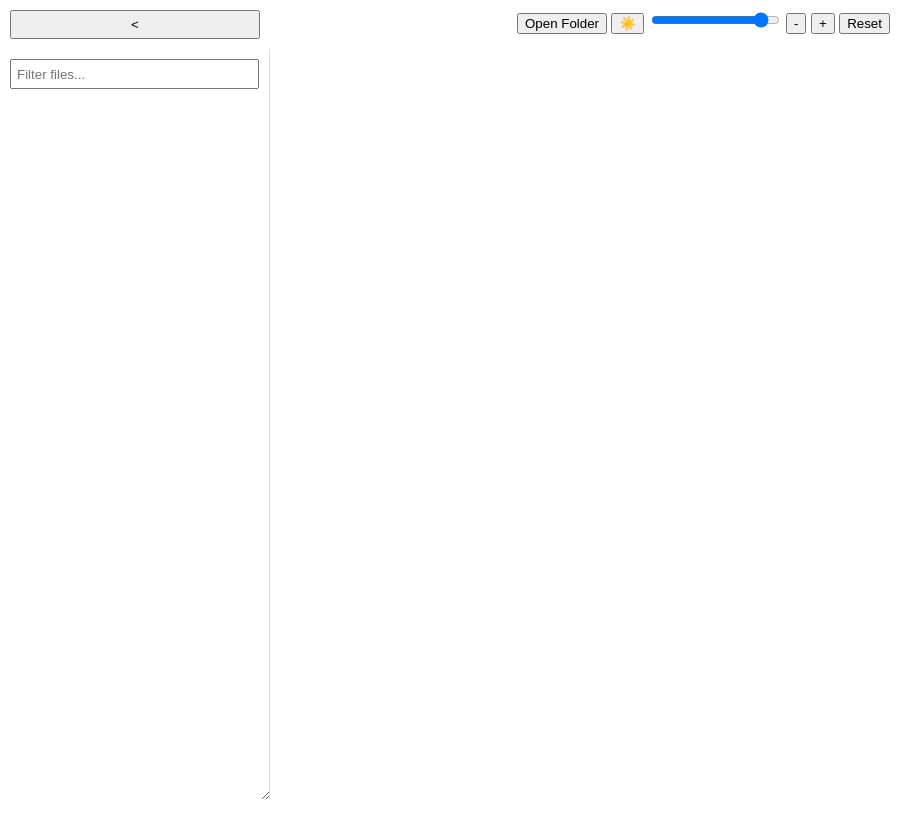
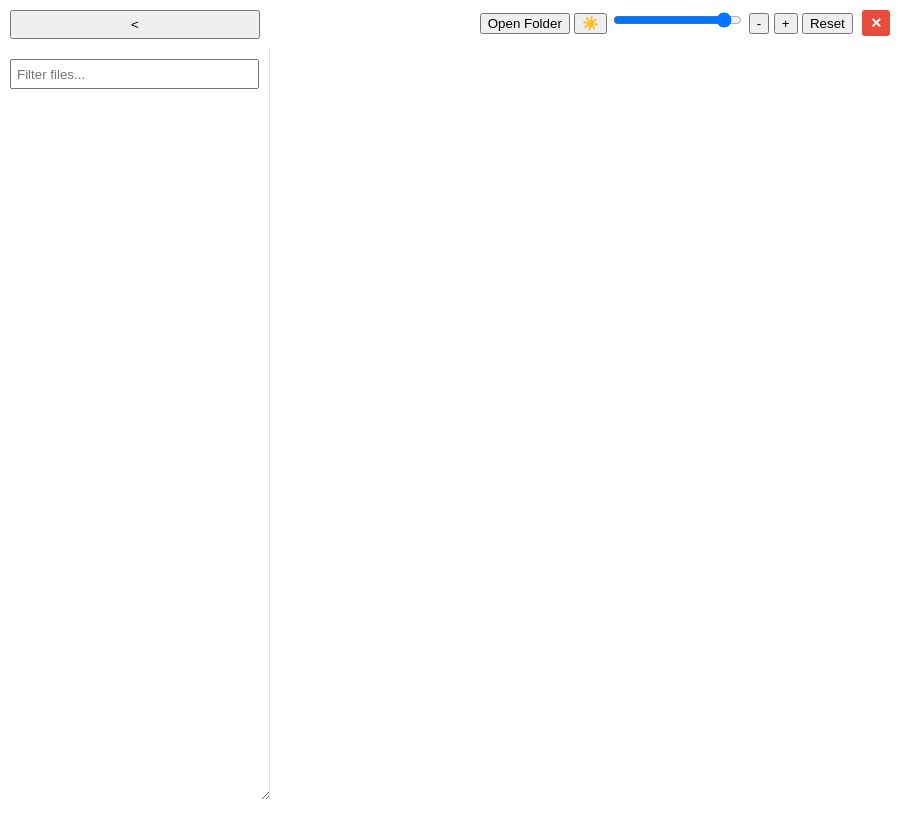
Before and after one commit to ronnythedev/md-viewer, an Electron app: page index.html in a window 900 px wide. Drawn offline with Linux system fonts and the light colour scheme.

Commit message:
feat: add a button to close the app

```diff
--- a/index.html
+++ b/index.html
@@ -105,6 +105,22 @@
     #openFolder {
       margin-bottom: 5px;
     }
+
+    #closeApp {
+      background: #e74c3c;
+      color: white;
+      border: none;
+      padding: 5px 8px;
+      border-radius: 3px;
+      cursor: pointer;
+      font-size: 14px;
+      font-weight: bold;
+      margin-left: 5px;
+    }
+
+    #closeApp:hover {
+      background: #c0392b;
+    }
   </style>
 </head>
 <body>
@@ -123,6 +139,7 @@
     <button id="zoomOut" title="Zoom Out">-</button>
     <button id="zoomIn" title="Zoom In">+</button>
     <button id="resetZoom" title="Reset Zoom">Reset</button>
+    <button id="closeApp" title="Close Application">✕</button>
   </div>
   <script src="renderer.js"></script>
 </body>
--- a/preload.js
+++ b/preload.js
@@ -29,4 +29,5 @@ contextBridge.exposeInMainWorld("api", {
   readFiles: (folderPath) => ipcRenderer.invoke("read-files", folderPath),
   readFile: (filePath) => ipcRenderer.invoke("read-file", filePath),
   setOpacity: (opacity) => ipcRenderer.send("set-opacity", opacity),
+  closeApp: () => ipcRenderer.send("close-app"),
 });
--- a/renderer.js
+++ b/renderer.js
@@ -8,6 +8,7 @@ const toggleThemeButton = document.getElementById("toggleTheme");
 const zoomInButton = document.getElementById("zoomIn");
 const zoomOutButton = document.getElementById("zoomOut");
 const resetZoomButton = document.getElementById("resetZoom");
+const closeAppButton = document.getElementById("closeApp");
 
 let zoomLevel = 1;
 let isDarkTheme = true;
@@ -55,6 +56,11 @@ toggleThemeButton.addEventListener("click", () => {
     toggleThemeButton.textContent = "🌙";
     isDarkTheme = true;
   }
+});
+
+// Handle close application
+closeAppButton.addEventListener("click", () => {
+  window.api.closeApp();
 });
 
 // Handle collapse/expand
```
Also changed, not shown: main.js (+7 -2 lines).
